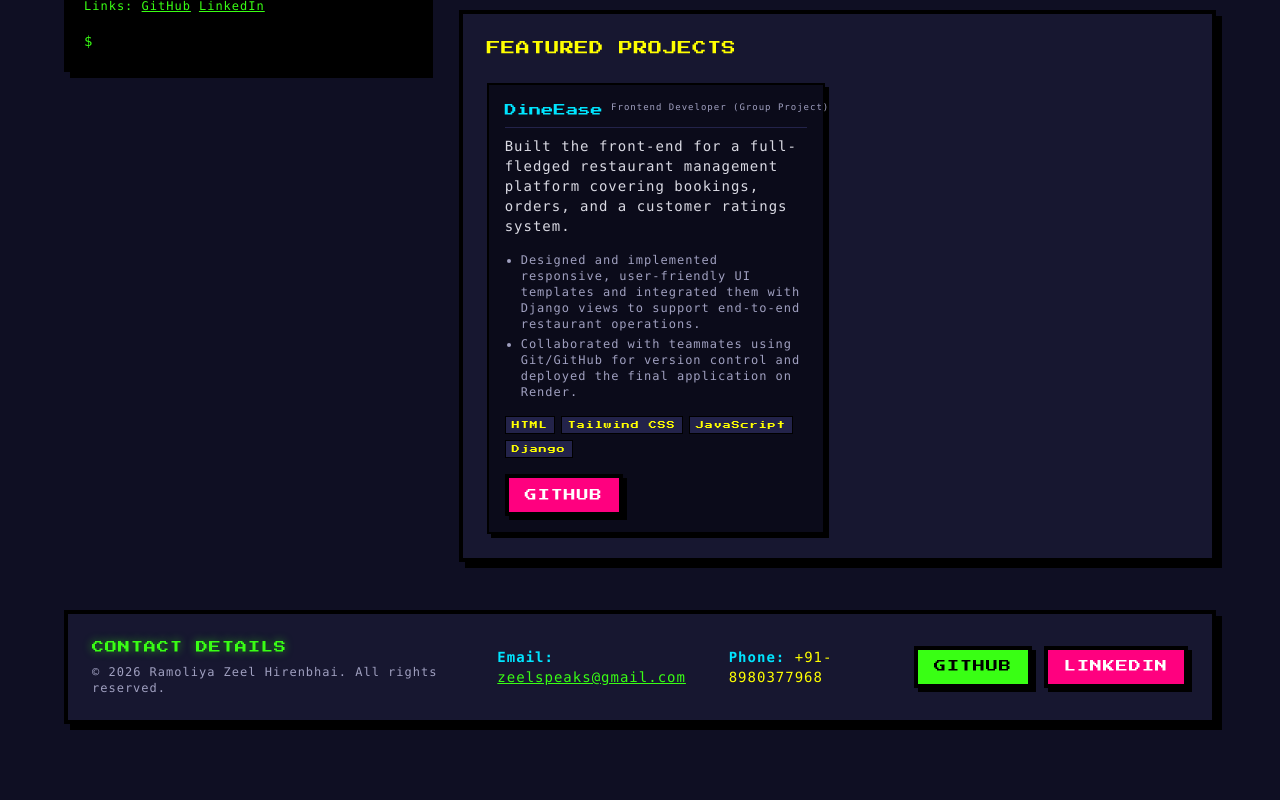
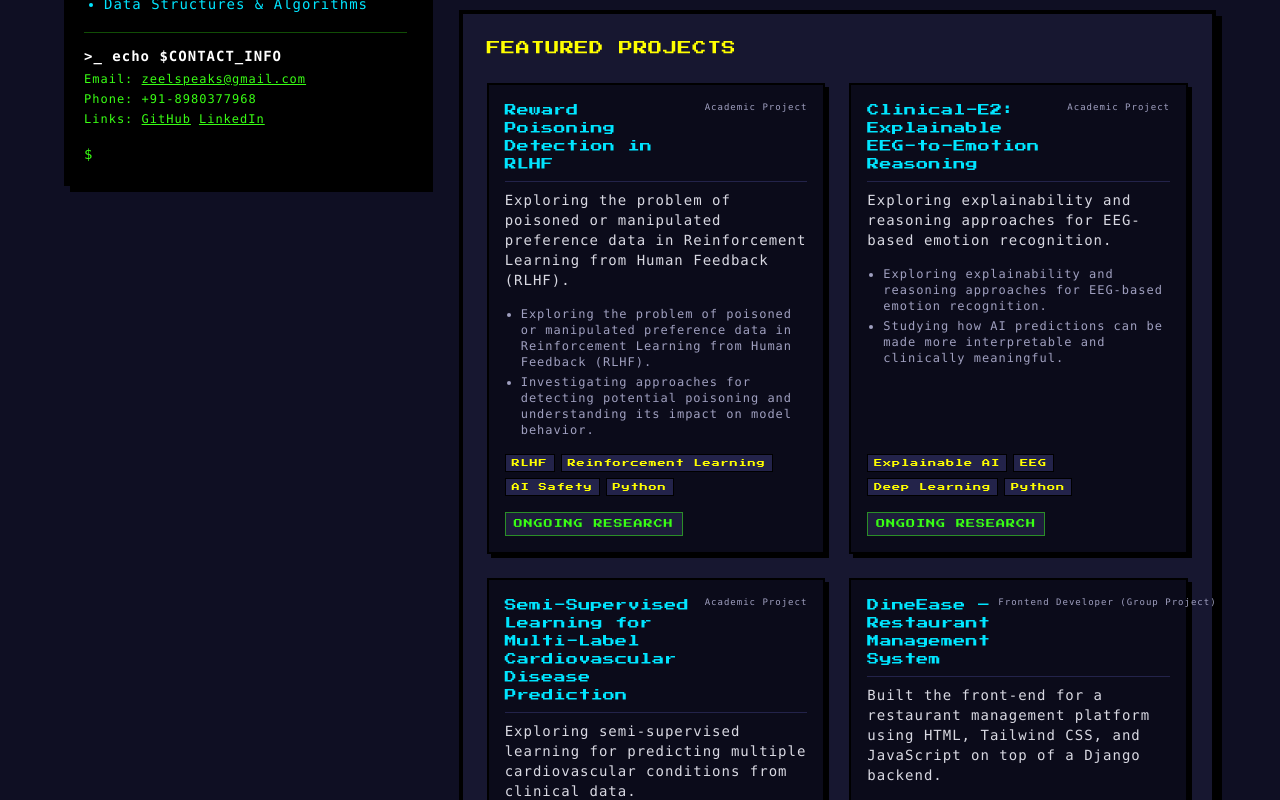
Before and after one commit to ZeelRamoliya07/Portfolio, a Next.js app: page / in a window 1280 px wide. Shown: the part 1200-2000 px from the top of the page. Before the commit the page ends 1956 px from the top, so only its background shows below. Built offline with nearby package versions, Linux system fonts and the light colour scheme.

Commit message:
updated the contents of the resume

```diff
--- a/src/app/page.tsx
+++ b/src/app/page.tsx
@@ -258,8 +258,8 @@ export default function Home() {
                       </div>
 
                       {/* Action Links */}
-                      <div className="flex gap-2">
-                        {proj.live && (
+                      <div className="flex gap-2 items-center">
+                        {proj.live ? (
                           <a
                             href={proj.live}
                             target="_blank"
@@ -268,7 +268,8 @@ export default function Home() {
                           >
                             DEMO
                           </a>
-                        )}
+                        ) : null}
+                        {proj.repo ? (
                           <a
                             href={proj.repo}
                             target="_blank"
@@ -277,6 +278,12 @@ export default function Home() {
                           >
                             GITHUB
                           </a>
+                        ) : null}
+                        {!proj.live && !proj.repo ? (
+                          <span className="text-[9px] font-pixel-heading px-2 py-1 bg-[#1d1d3b] text-[#39ff14] border border-[#39ff14]/50">
+                            ONGOING RESEARCH
+                          </span>
+                        ) : null}
                       </div>
                     </div>
                   </div>
--- a/src/constants/data.ts
+++ b/src/constants/data.ts
@@ -5,10 +5,11 @@ export const BIO = {
   contact: {
     email: "zeelspeaks@gmail.com",
     phone: "+91-8980377968",
-    github: "https://github.com/ZeelRamoliya07", // Default placeholder from context
-    linkedin: "https://www.linkedin.com/in/zeel-ramoliya-b82b992aa/", // Default placeholder from context
+    github: "https://github.com/ZeelRamoliya07",
+    linkedin: "https://www.linkedin.com/in/zeel-ramoliya-b82b992aa/",
   },
-  careerObjective: "Aspiring AI Engineer aiming to apply machine learning, deep learning, and software engineering skills to solve real-world problems, while continuously learning and contributing to impactful technological innovations.",
+  profile: "B.Tech Artificial Intelligence student at SVNIT Surat with a strong interest in artificial intelligence, emerging technologies, and technical problem-solving. I enjoy exploring how AI systems work and communicating complex ideas in a clear and accessible way. Seeking opportunities to strengthen my technical, research, and writing abilities while building toward a career as an AI Engineer.",
+  careerObjective: "B.Tech Artificial Intelligence student at SVNIT Surat with a strong interest in artificial intelligence, emerging technologies, and technical problem-solving. I enjoy exploring how AI systems work and communicating complex ideas in a clear and accessible way. Seeking opportunities to strengthen my technical, research, and writing abilities while building toward a career as an AI Engineer.",
   areasOfInterest: [
     "Artificial Intelligence",
     "Machine Learning",
@@ -56,15 +57,56 @@ export const EDUCATION = [
 
 export const PROJECTS = [
   {
-    title: "DineEase",
-    desc: "Built the front-end for a full-fledged restaurant management platform covering bookings, orders, and a customer ratings system.",
+    title: "Reward Poisoning Detection in RLHF",
+    desc: "Exploring the problem of poisoned or manipulated preference data in Reinforcement Learning from Human Feedback (RLHF).",
+    role: "Academic Project",
+    status: "Ongoing",
+    live: "",
+    repo: "",
+    tech: ["RLHF", "Reinforcement Learning", "AI Safety", "Python"],
+    bullets: [
+      "Exploring the problem of poisoned or manipulated preference data in Reinforcement Learning from Human Feedback (RLHF).",
+      "Investigating approaches for detecting potential poisoning and understanding its impact on model behavior."
+    ]
+  },
+  {
+    title: "Clinical-E2: Explainable EEG-to-Emotion Reasoning",
+    desc: "Exploring explainability and reasoning approaches for EEG-based emotion recognition.",
+    role: "Academic Project",
+    status: "Ongoing",
+    live: "",
+    repo: "",
+    tech: ["Explainable AI", "EEG", "Deep Learning", "Python"],
+    bullets: [
+      "Exploring explainability and reasoning approaches for EEG-based emotion recognition.",
+      "Studying how AI predictions can be made more interpretable and clinically meaningful."
+    ]
+  },
+  {
+    title: "Semi-Supervised Learning for Multi-Label Cardiovascular Disease Prediction",
+    desc: "Exploring semi-supervised learning for predicting multiple cardiovascular conditions from clinical data.",
+    role: "Academic Project",
+    status: "Ongoing",
+    live: "",
+    repo: "",
+    tech: ["Semi-Supervised Learning", "Machine Learning", "Healthcare AI", "Python"],
+    bullets: [
+      "Exploring semi-supervised learning for predicting multiple cardiovascular conditions from clinical data.",
+      "Investigating challenges involved in multi-label prediction and learning from partially labeled datasets."
+    ]
+  },
+  {
+    title: "DineEase – Restaurant Management System",
+    desc: "Built the front-end for a restaurant management platform using HTML, Tailwind CSS, and JavaScript on top of a Django backend.",
     role: "Frontend Developer (Group Project)",
-    live: "", // Demo/Repo link placeholders
+    status: "Completed",
+    live: "",
     repo: "https://github.com/ZeelRamoliya07/DineEase",
-    tech: ["HTML", "Tailwind CSS", "JavaScript", "Django"],
+    tech: ["HTML", "Tailwind CSS", "JavaScript", "Django", "Render"],
     bullets: [
-      "Designed and implemented responsive, user-friendly UI templates and integrated them with Django views to support end-to-end restaurant operations.",
-      "Collaborated with teammates using Git/GitHub for version control and deployed the final application on Render."
+      "Built the front-end for a restaurant management platform using HTML, Tailwind CSS, and JavaScript on top of a Django backend, covering bookings, orders, and customer ratings.",
+      "Designed responsive UI templates and integrated them with Django views to support end-to-end restaurant operations.",
+      "Collaborated with teammates using Git/GitHub and deployed the application on Render."
     ]
   }
 ] as const;
```
Lines whose indentation alone changed are shown as unchanged.
